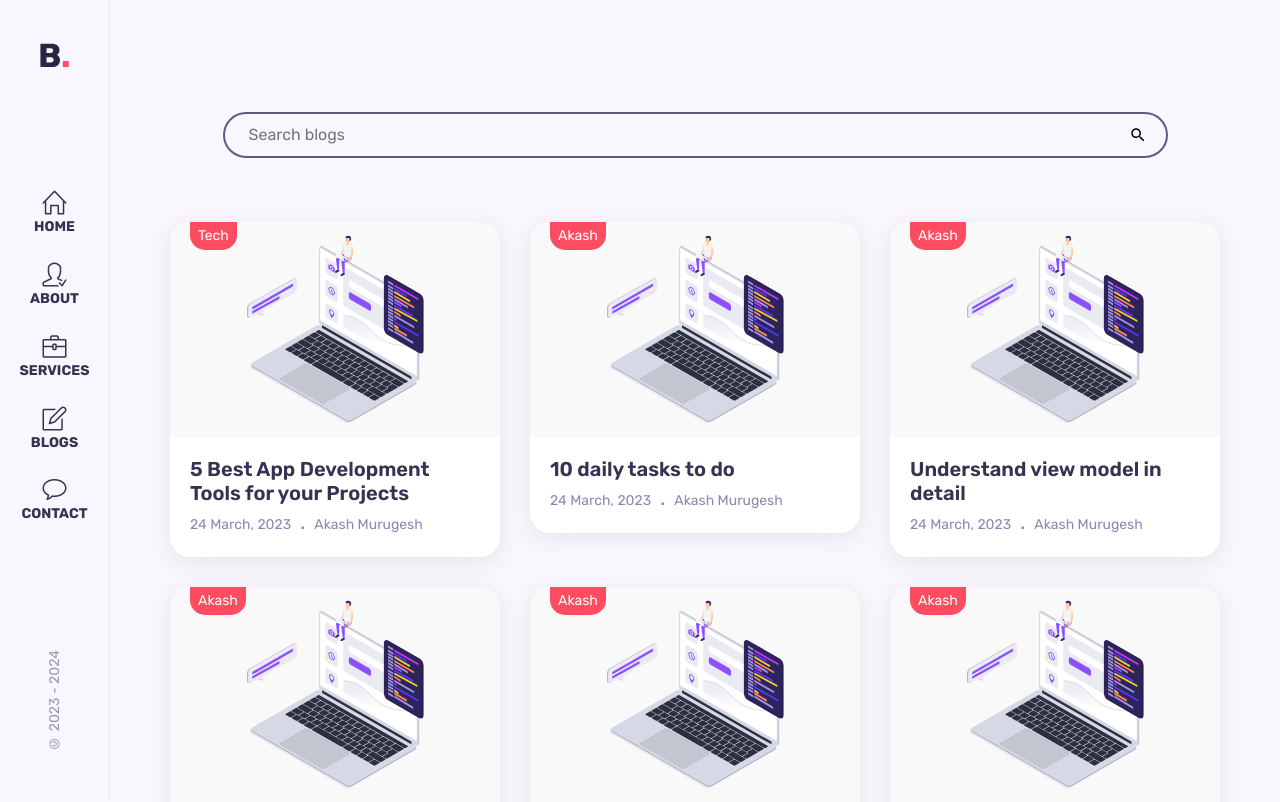
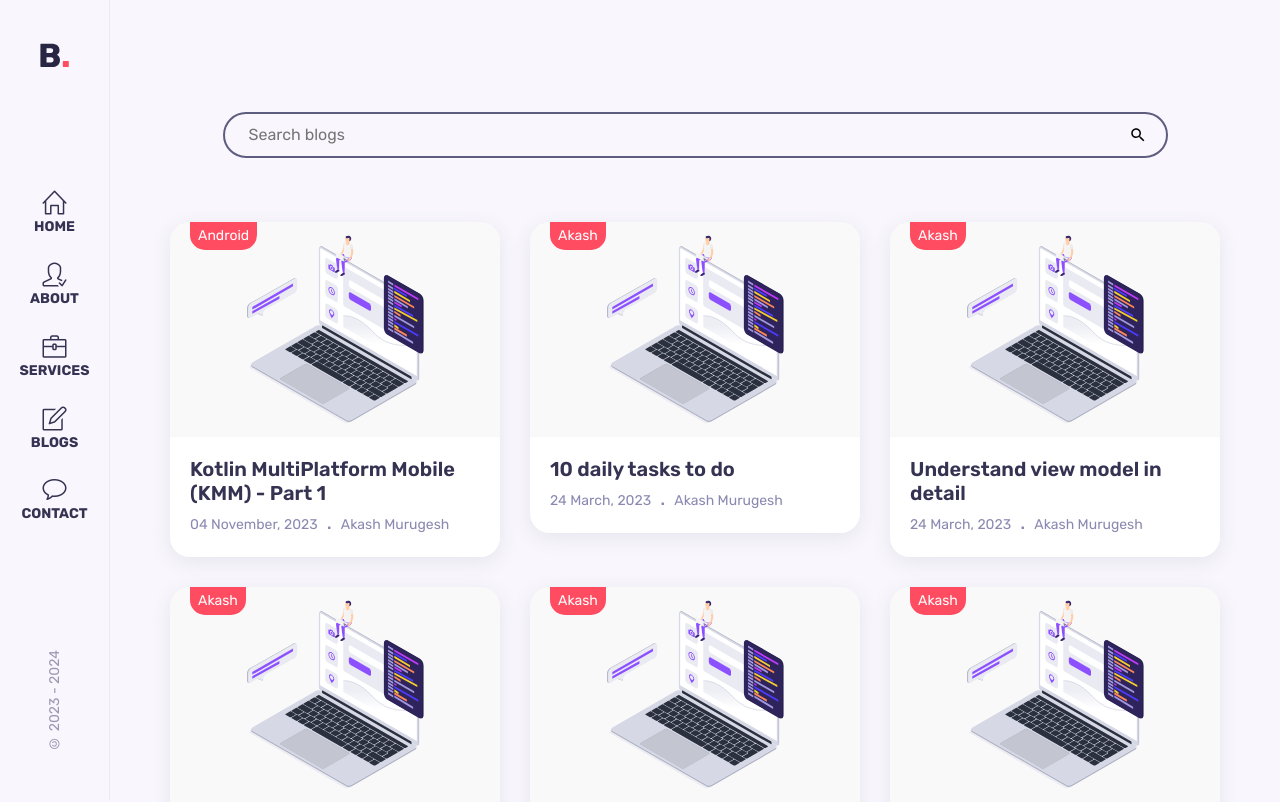
Before and after one commit to mahjabeen-a/mahjabeen-a.github.io, a React (Vite) app: page /blogs in a window 1280 px wide. Shown: the top 802 px of the page. Built offline with nearby package versions, Linux system fonts and the light colour scheme.

Commit message:
Added View All CTA to Latest Post section (#6)
Co-authored-by: Akash Murugesh K <akash.murugesh.k@walmart.com>

```diff
--- a/src/components/Blog/Blog.css
+++ b/src/components/Blog/Blog.css
@@ -1,6 +1,19 @@
 .blog__container {
     grid-template-columns: repeat(3, 1fr);
     column-gap: 1.875rem;
+}
+
+.blog__header {
+    display: flex;
+    justify-content: space-between;
+}
+
+.view__all {
+    font-size: var(--h2-font-size);
+    margin-right: 0.875rem;
+    font-weight: var(--font-bold);
+    margin-top: 0.5rem;
+    position: relative;
 }
 
 .blog__card {
@@ -21,9 +34,17 @@
 .blog__thumb {
     position: relative;
     overflow: hidden;
+    height: 215px;
+    width: 330px;
+    display: flex;
+    align-items: center;
+    justify-content: center;
 }
 
 .blog__img {
+    height: 100%;
+    width: 100%;
+    object-fit: contain;
     transform: scale(1);
     transition: .3s;
 }
--- a/src/components/Blog/Blog.tsx
+++ b/src/components/Blog/Blog.tsx
@@ -2,12 +2,17 @@ import "./Blog.css";
 import Image1 from "../../assets/blog-1.svg";
 import Image2 from "../../assets/blog-2.svg";
 import Image3 from "../../assets/blog-3.svg";
-
+import { Link } from "react-router-dom";
 
 const Blog = () => {
     return (
         <section className="blog container section" id="blog">
-            <h2 className="section__title">Latest Posts</h2>
+            <div className="blog__header">
+                <h2 className="section__title">Latest Posts</h2>
+                <Link to="/blogs">
+                    <h3 className="view__all">View all →</h3>
+                </Link>
+            </div>
 
             <div className="blog__container grid">
                 <div className="blog__card">
--- a/src/components/Blog/BlogData.tsx
+++ b/src/components/Blog/BlogData.tsx
@@ -3,12 +3,12 @@ import Image1 from "../../assets/blog-1.svg";
 const blogCardData = [
     {
         id: 1,
-        category: "Tech",
+        category: "Android",
         thumbnail: Image1,
-        title: "5 Best App Development Tools for your Projects",
-        date: "24 March, 2023",
+        title: "Kotlin MultiPlatform Mobile (KMM) - Part 1",
+        date: "04 November, 2023",
         author: "Akash Murugesh",
-        url: "https://www.medium.com/",
+        url: "https://medium.com/@akashmurugeshk/kotlin-multiplatform-mobile-kmm-918a30bf30ba",
     },
     {
         id: 2,
--- a/src/components/Blog/BlogPageGrid.tsx
+++ b/src/components/Blog/BlogPageGrid.tsx
@@ -16,8 +16,8 @@ const BlogPageGrid: React.FC<BlogResultsProps> = ({ results }) => {
         <div className="blog__container grid row-gap">
         {results.map(({ id, category, thumbnail, title, date, author, url }) => {
             return (
-                <a href={url}>
-                <div className="blog__card" key={id}>
+                <a href={url}  key={id}>
+                <div className="blog__card">
                     <div className="blog__thumb">
                         <span className="blog__category">{category}</span>
                         <img src={thumbnail} alt="" className="blog__img" />
--- a/src/components/Services/Services.tsx
+++ b/src/components/Services/Services.tsx
@@ -12,14 +12,14 @@ const data = [
         "Lorem ipsum dolor sit amet consectetuer adipiscing elit aenean commondo lingula eget.",
     },
     {
-        id: 1,
+        id: 2,
         image: Image2,
         title: "Android Development",
         description:
         "Lorem ipsum dolor sit amet consectetuer adipiscing elit aenean commondo lingula eget.",
     },
     {
-        id: 1,
+        id: 3,
         image: Image3,
         title: "Illustration",
         description:
--- a/src/pages/BlogPage.tsx
+++ b/src/pages/BlogPage.tsx
@@ -1,9 +1,13 @@
 import BlogPageGrid from "../components/Blog/BlogPageGrid";
 import Searchbar from "../components/Searchbar/Searchbar";
-import { useState } from "react";
+import { useEffect, useState } from "react";
 import blogCardData from "../components/Blog/BlogData";
 
 const BlogPage = () => {
+  useEffect(() => {
+    window.scrollTo(0,0);
+  },[]);
+
   const [results, setResults] =
     useState<
       {
```
